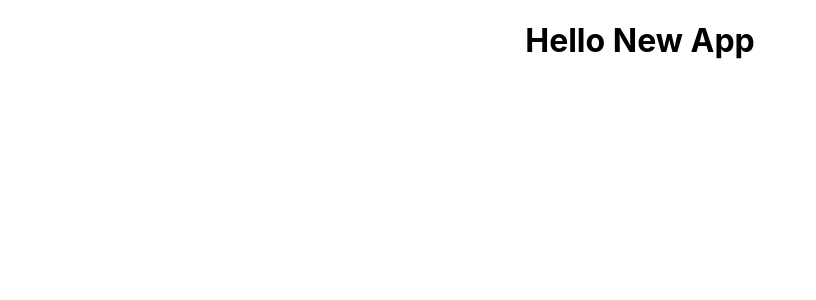
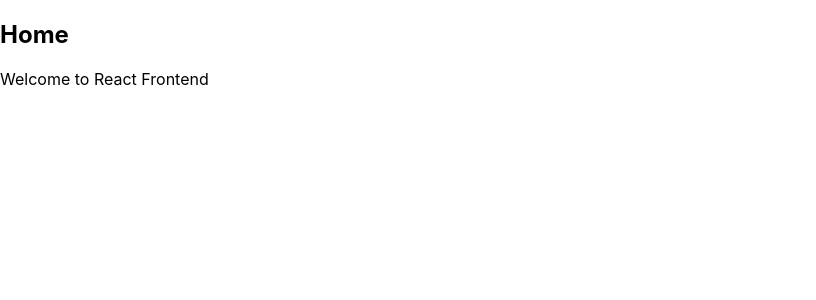
Before and after one commit to benbaba2525/social-network, a React (Create React App) app: page / in a window 1280 px wide. Shown: the top 300 px of the page, without its empty margins (0-816 px from the left). Built offline with nearby package versions, Linux system fonts and the light colour scheme.

Commit message:
Start creat client side by created Home page and MainRouter.js

```diff
--- a/package.json
+++ b/package.json
@@ -8,6 +8,7 @@
     "@testing-library/user-event": "^12.1.10",
     "react": "^17.0.1",
     "react-dom": "^17.0.1",
+    "react-router-dom": "^5.2.0",
     "react-scripts": "4.0.1",
     "web-vitals": "^0.2.4"
   },
--- a/src/App.js
+++ b/src/App.js
@@ -1,12 +1,13 @@
+import React from "react";
+import { BrowserRouter } from "react-router-dom";
+import MainRouter from "./MainRouter";
 import './App.css';
 
-function App() {
-  return (
-    <div className="App">
-      <h1>Hello New App</h1>
+const App = () => (
+    <BrowserRouter>
+       <MainRouter />
+    </BrowserRouter>
+  );
 
-    </div>
-  );
-}
 
 export default App;
--- /dev/null
+++ b/src/MainRouter.js
@@ -0,0 +1,14 @@
+import React from "react";
+//import { Route, Switch } from "react-router-dom";
+import Home from "./core/Home";
+
+const MainRouter = () => (
+  <div>
+     <Home />
+
+  </div>
+
+
+);
+
+export default MainRouter;
--- /dev/null
+++ b/src/core/Home.js
@@ -0,0 +1,16 @@
+import React from "react";
+
+
+const Home = () => (
+
+    <div>
+    <div className="jumbotron">
+      <h2>Home</h2>
+      <p className="lead">Welcome to React Frontend</p>
+    </div>
+
+  </div>
+
+)
+
+export default Home;
```
Also changed, not shown: 2 other files (tests, documents, lock files or other folders).
